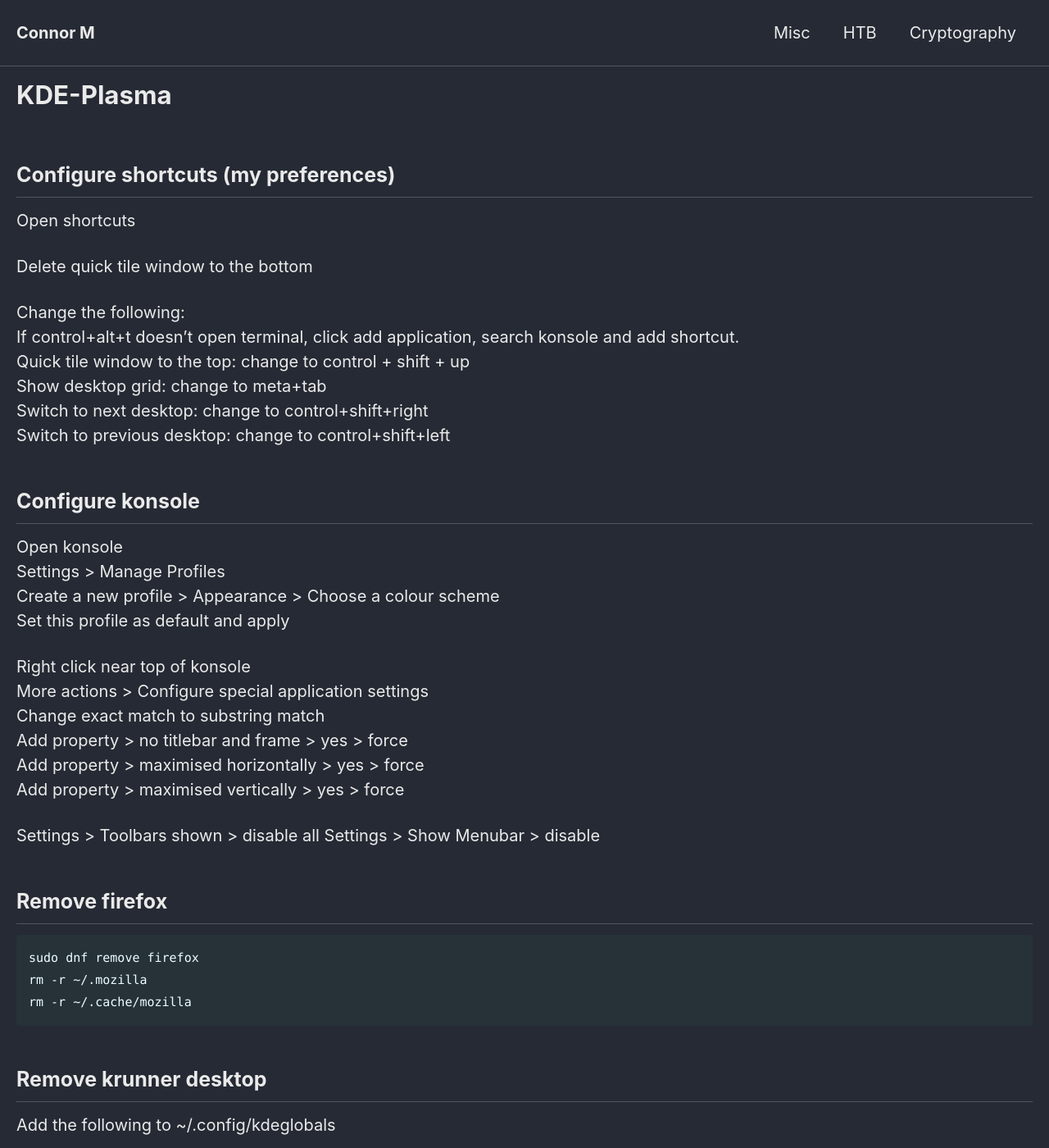
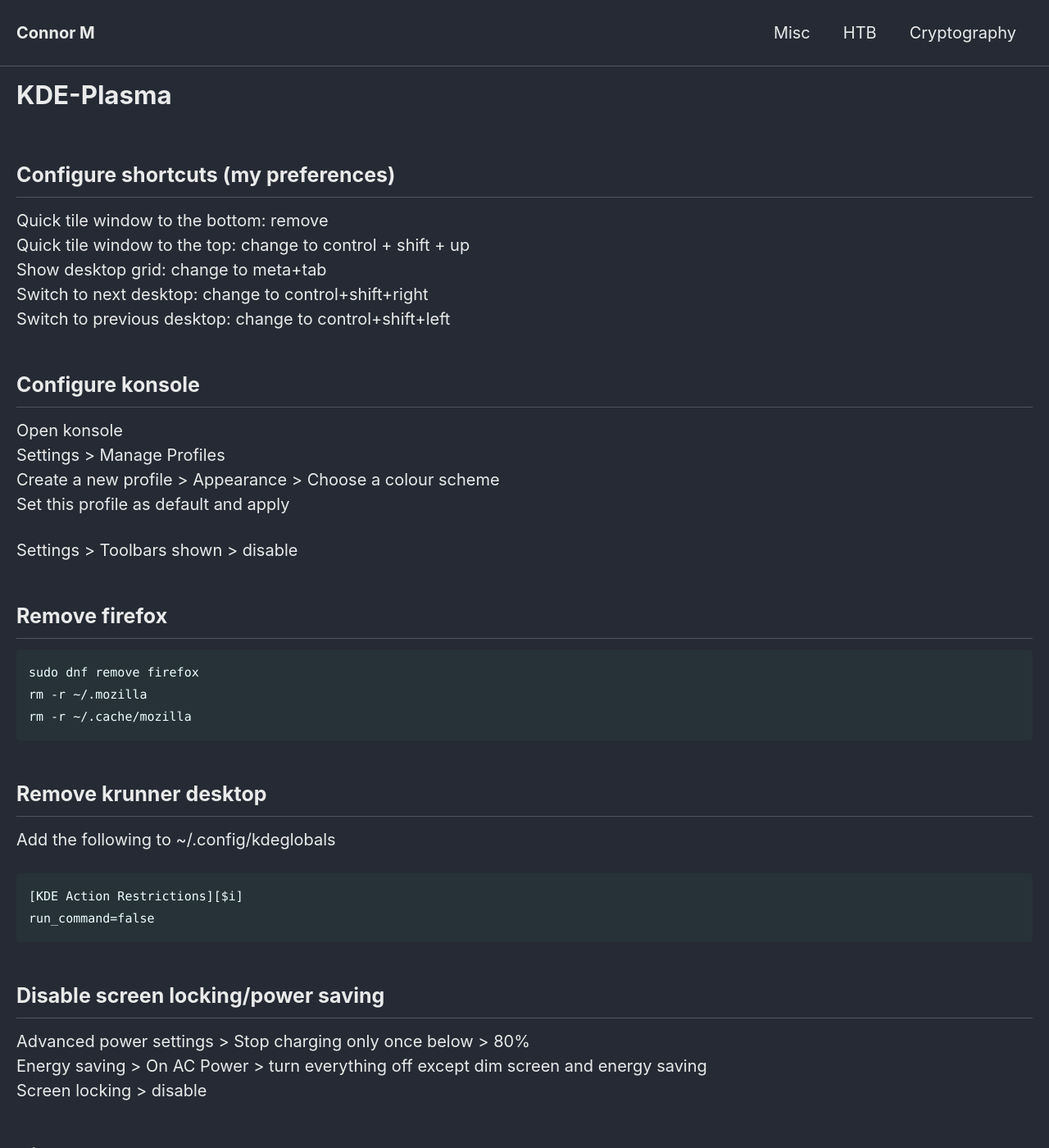
Before and after one commit to Connor-McCartney/Connor-McCartney.github.io, a Jekyll site: the page built from _pages/misc/KDE-Plasma.md, in a window 1280 px wide and 1400 px high. Shown: the whole window at 82% size. Built offline with Jekyll 4.4.1, drawn with Linux system fonts in a browser that asks for light colours; cached includes are drawn as plain includes.

Commit message:
Update KDE-Plasma.md

```diff
--- a/_pages/misc/KDE-Plasma.md
+++ b/_pages/misc/KDE-Plasma.md
@@ -6,12 +6,7 @@ title: KDE-Plasma
 
 ## Configure shortcuts (my preferences)
 
-Open shortcuts
-
-Delete quick tile window to the bottom <br>
-
-Change the following:<br>
-If control+alt+t doesn't open terminal, click add application, search konsole and add shortcut. <br>
+Quick tile window to the bottom: remove <br>
 Quick tile window to the top: change to control + shift + up <br>
 Show desktop grid: change to meta+tab <br>
 Switch to next desktop: change to control+shift+right <br>
@@ -25,15 +20,7 @@ Settings > Manage Profiles <br>
 Create a new profile > Appearance > Choose a colour scheme <br>
 Set this profile as default and apply<br>
 
-Right click near top of konsole <br>
-More actions > Configure special application settings <br>
-Change exact match to substring match <br>
-Add property > no titlebar and frame > yes > force <br>
-Add property > maximised horizontally > yes > force <br>
-Add property > maximised vertically > yes > force <br>
-
-Settings > Toolbars shown > disable all
-Settings > Show Menubar > disable
+Settings > Toolbars shown > disable
 
 
 ## Remove firefox
```
